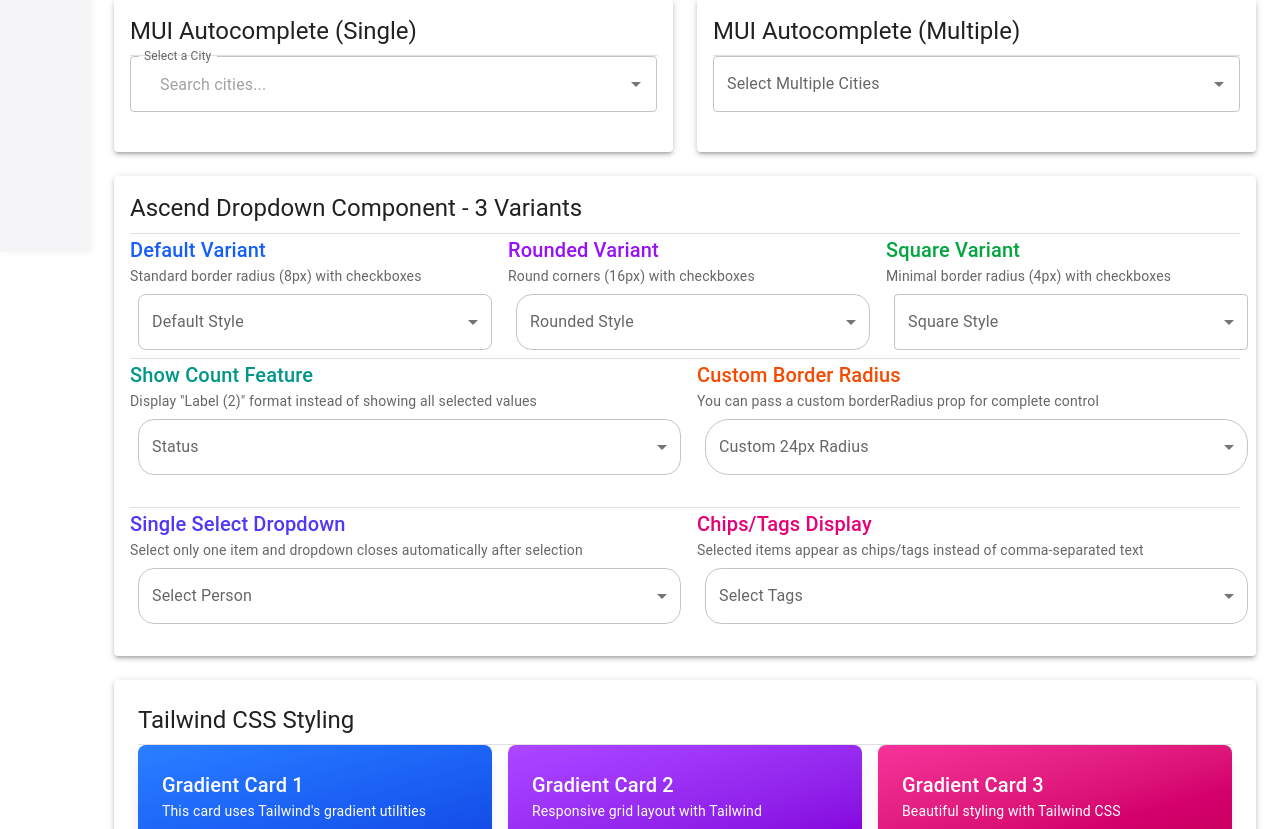
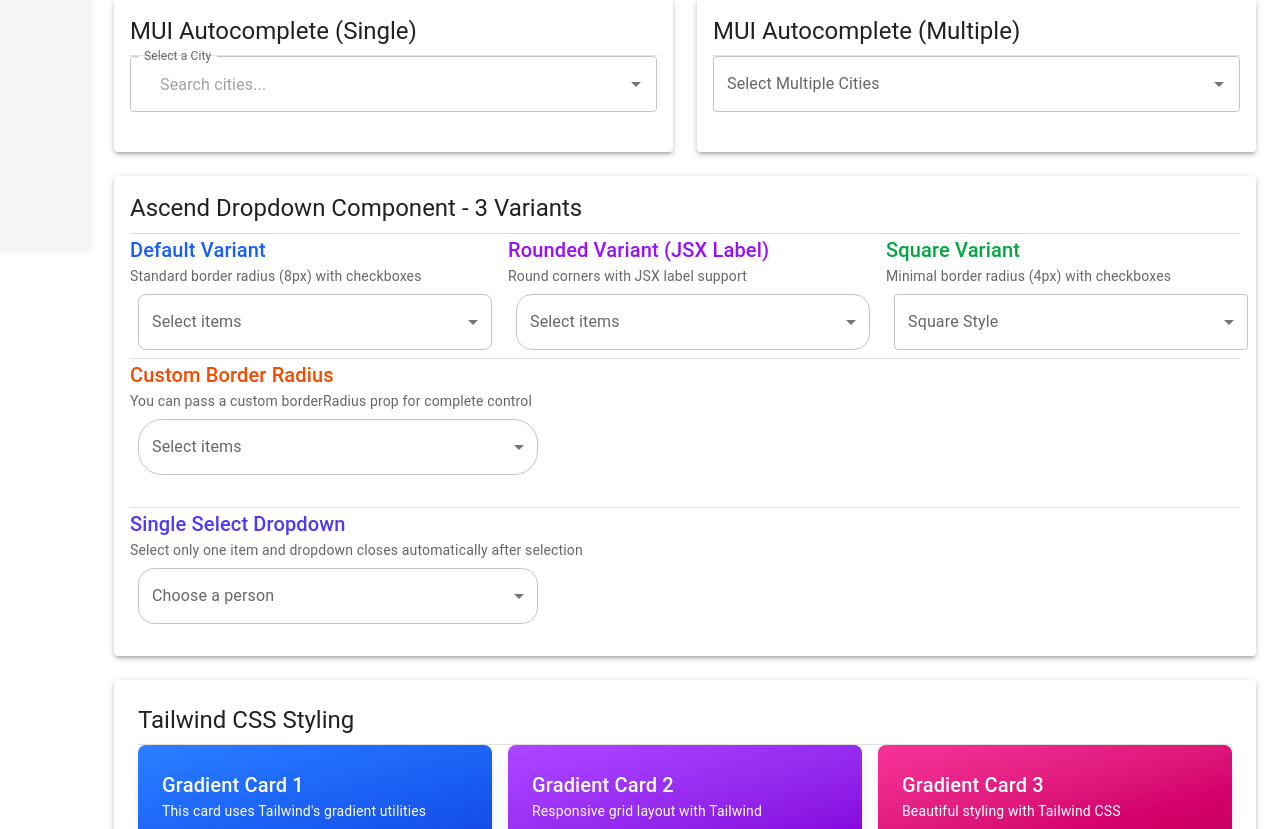
Before and after one commit to dream-horizon-org/ascend-panel, a React (Vite) app: page / in a window 1280 px wide. Shown: the part 548-1377 px from the top of the page. Built offline with nearby package versions, Linux system fonts and the light colour scheme; some icons are missing.

Commit message:
fix: remove unnecessary features in AscendDropdown

```diff
--- a/src/App.tsx
+++ b/src/App.tsx
@@ -77,7 +77,6 @@
   const [roundedDropdown, setRoundedDropdown] = useState<string[]>([])
   const [squareDropdown, setSquareDropdown] = useState<string[]>([])
   const [singleSelectDropdown, setSingleSelectDropdown] = useState<string>('')
-  const [chipsDropdown, setChipsDropdown] = useState<string[]>([])
 
   // Tab Navigation state - persists across entire app
   const [activeTab, setActiveTab] = useState<string>('experiments')
@@ -350,12 +349,13 @@
                     Standard border radius (8px) with checkboxes
                   </Typography>
                   <AscendDropdown
-                    label="Default Style"
+                    label={defaultDropdown.toString()}
                     options={names}
                     value={defaultDropdown}
                     onChange={(val) => setDefaultDropdown(val as string[])}
                     variant="default"
                     width="100%"
+                    placeholder="Select items"
                   />
                   {defaultDropdown.length > 0 && (
                     <Box className="mt-3 p-2 bg-blue-50 rounded">
@@ -369,18 +369,31 @@
                 {/* Rounded Variant */}
                 <Box>
                   <Typography variant="h6" className="mb-3 text-purple-600">
-                    Rounded Variant
+                    Rounded Variant (JSX Label)
                   </Typography>
                   <Typography variant="body2" color="text.secondary" className="mb-3">
-                    Round corners (16px) with checkboxes
+                    Round corners with JSX label support
                   </Typography>
                   <AscendDropdown
-                    label="Rounded Style"
+                    label={
+                      <Box sx={{ display: 'flex', alignItems: 'center', gap: 1 }}>
+                        <span>Rounded Style</span>
+                        {roundedDropdown.length > 0 && (
+                          <Chip
+                            label={roundedDropdown.length}
+                            size="small"
+                            color="primary"
+                            sx={{ height: 20, fontSize: '0.75rem' }}
+                          />
+                        )}
+                      </Box>
+                    }
                     options={names}
                     value={roundedDropdown}
                     onChange={(val) => setRoundedDropdown(val as string[])}
                     variant="rounded"
                     width="100%"
+                    placeholder="Select items"
                   />
                   {roundedDropdown.length > 0 && (
                     <Box className="mt-3 p-2 bg-purple-50 rounded-xl">
@@ -419,27 +432,8 @@
 
               <Divider className="my-6" />
 
-              {/* Show Count Feature */}
-              <Box className="grid grid-cols-1 md:grid-cols-2 gap-6 mb-6">
-                <Box>
-                  <Typography variant="h6" className="mb-3 text-teal-600">
-                    Show Count Feature
-                  </Typography>
-                  <Typography variant="body2" color="text.secondary" className="mb-3">
-                    Display "Label (2)" format instead of showing all selected values
-                  </Typography>
-                  <AscendDropdown
-                    label="Status"
-                    options={names}
-                    value={defaultDropdown}
-                    onChange={(val) => setDefaultDropdown(val as string[])}
-                    variant="rounded"
-                    width="100%"
-                    showCount={true}
-                  />
-                </Box>
-
-                <Box>
+              {/* Custom Border Radius */}
+              <Box className="mb-6">
                 <Typography variant="h6" className="mb-3 text-orange-600">
                   Custom Border Radius
                 </Typography>
@@ -447,20 +441,19 @@
                   You can pass a custom borderRadius prop for complete control
                 </Typography>
                 <AscendDropdown
-                    label="Custom 24px Radius"
+                  label={`Custom( ${roundedDropdown.length} )`}
                   options={names}
                   value={roundedDropdown}
                   onChange={(val) => setRoundedDropdown(val as string[])}
                   borderRadius="24px"
-                    width="100%"
+                  width={400}
+                  placeholder="Select items"
                 />
-                </Box>
               </Box>
 
               <Divider className="my-6" />
 
               {/* Single Select Feature */}
-              <Box className="grid grid-cols-1 md:grid-cols-2 gap-6">
               <Box>
                 <Typography variant="h6" className="mb-3 text-indigo-600">
                   Single Select Dropdown
@@ -469,13 +462,14 @@
                   Select only one item and dropdown closes automatically after selection
                 </Typography>
                 <AscendDropdown
-                    label="Select Person"
+                  label={singleSelectDropdown}
                   options={names}
                   value={singleSelectDropdown}
                   onChange={(val) => setSingleSelectDropdown(val as string)}
                   variant="rounded"
-                    width="100%"
+                  width={400}
                   multiple={false}
+                  placeholder="Choose a person"
                 />
                 {singleSelectDropdown && (
                   <Box className="mt-3 p-2 bg-indigo-50 rounded">
@@ -484,32 +478,6 @@
                     </Typography>
                   </Box>
                 )}
-                </Box>
-
-                <Box>
-                  <Typography variant="h6" className="mb-3 text-pink-600">
-                    Chips/Tags Display
-                  </Typography>
-                  <Typography variant="body2" color="text.secondary" className="mb-3">
-                    Selected items appear as chips/tags instead of comma-separated text
-                  </Typography>
-                  <AscendDropdown
-                    label="Select Tags"
-                    options={names}
-                    value={chipsDropdown}
-                    onChange={(val) => setChipsDropdown(val as string[])}
-                    variant="rounded"
-                    width="100%"
-                    renderAsChips={true}
-                  />
-                  {chipsDropdown.length > 0 && (
-                    <Box className="mt-3 p-2 bg-pink-50 rounded">
-                      <Typography variant="caption" color="text.secondary">
-                        Selected: {chipsDropdown.length} items
-                      </Typography>
-                    </Box>
-                  )}
-                </Box>
               </Box>
             </CardContent>
           </Card>
--- a/src/components/AscendDropdown/AscendDropdown.tsx
+++ b/src/components/AscendDropdown/AscendDropdown.tsx
@@ -1,12 +1,10 @@
 import * as React from 'react';
 import OutlinedInput from '@mui/material/OutlinedInput';
-import InputLabel from '@mui/material/InputLabel';
 import MenuItem from '@mui/material/MenuItem';
 import FormControl from '@mui/material/FormControl';
 import ListItemText from '@mui/material/ListItemText';
 import Select, { SelectChangeEvent } from '@mui/material/Select';
 import Checkbox from '@mui/material/Checkbox';
-import Chip from '@mui/material/Chip';
 import Box from '@mui/material/Box';
 import { SxProps, Theme } from '@mui/material/styles';
 
@@ -25,7 +23,7 @@
 type DropdownVariant = 'default' | 'rounded' | 'square';
 
 interface AscendDropdownProps {
-  label: string;
+  label: string | React.ReactNode;
   options: string[];
   value: string[] | string;
   onChange: (value: string[] | string) => void;
@@ -33,9 +31,8 @@
   borderRadius?: string | number;
   width?: string | number;
   showCheckbox?: boolean;
-  showCount?: boolean;
   multiple?: boolean;
-  renderAsChips?: boolean;
+  placeholder?: string | React.ReactNode;
   sx?: SxProps<Theme>;
 }
 
@@ -48,9 +45,8 @@
   borderRadius,
   width = 300,
   showCheckbox = true,
-  showCount = false,
   multiple = true,
-  renderAsChips = false,
+  placeholder,
   sx = {},
 }) => {
   // Determine border radius based on variant
@@ -89,58 +85,35 @@
     ? (value as string[]).length > 0
     : value !== '';
 
-  // Handle chip deletion
-  const handleChipDelete = (event: React.MouseEvent, chipValue: string) => {
-    event.stopPropagation(); // Prevent dropdown from opening
-    if (multiple) {
-      const selectedArray = value as string[];
-      const newValue = selectedArray.filter((item) => item !== chipValue);
-      onChange(newValue);
-    }
-  };
-
-  // Render value based on showCount prop and selection mode
+  // Render value based on selection mode
   const renderDisplayValue = (selected: string[] | string) => {
     if (multiple) {
       const selectedArray = selected as string[];
 
-      // Render as chips/tags
-      if (renderAsChips && selectedArray.length > 0) {
+      // Show placeholder when empty
+      if (selectedArray.length === 0) {
         return (
-          <Box sx={{ display: 'flex', flexWrap: 'wrap', gap: 0.5 }}>
-            {selectedArray.map((value) => (
-              <Chip
-                key={value}
-                label={value}
-                size="small"
-                onDelete={(e) => handleChipDelete(e, value)}
-                onMouseDown={(e) => e.stopPropagation()}
-                sx={{
-                  backgroundColor: '#e3f2fd',
-                  color: '#1976d2',
-                  fontWeight: 500,
-                  '& .MuiChip-deleteIcon': {
-                    color: '#1976d2',
-                    '&:hover': {
-                      color: '#1565c0',
-                    },
-                  },
-                }}
-              />
-            ))}
+          <Box component="span" sx={{ color: 'rgba(0, 0, 0, 0.6)' }}>
+            {placeholder || label}
           </Box>
         );
       }
 
-      // Render as count
-      if (showCount && selectedArray.length > 0) {
-        return `${label} (${selectedArray.length})`;
-      }
+      // When items are selected, show the label (supports JSX)
+      return <Box component="span">{label}</Box>;
+    }
 
-      // Render as comma-separated text
-      return selectedArray.join(', ');
+    // Single select - show placeholder if empty, otherwise show label
+    if (!selected) {
+      return (
+        <Box component="span" sx={{ color: 'rgba(0, 0, 0, 0.6)' }}>
+          {placeholder || label}
+        </Box>
+      );
     }
-    return selected as string;
+
+    // Show label when item is selected (supports JSX)
+    return <Box component="span">{label}</Box>;
   };
 
   return (
@@ -151,25 +124,13 @@
         ...sx
       }}
     >
-      <InputLabel
-        id={`${label}-label`}
-        sx={{
-          color: hasSelectedItems ? '#1976d2' : 'rgba(0, 0, 0, 0.6)',
-          '&.Mui-focused': {
-            color: hasSelectedItems ? '#1976d2' : '#1976d2',
-          },
-          // Hide label when items are selected
-          display: hasSelectedItems ? 'none' : 'block',
-        }}
-      >
-        {label}
-      </InputLabel>
       <Select
         labelId={`${label}-label`}
         id={`${label}-select`}
         multiple={multiple}
         value={value}
         onChange={handleChange}
+        displayEmpty
         input={<OutlinedInput label="" notched={false} />}
         renderValue={renderDisplayValue}
         MenuProps={MenuProps}
```
Lines whose indentation alone changed are shown as unchanged.
